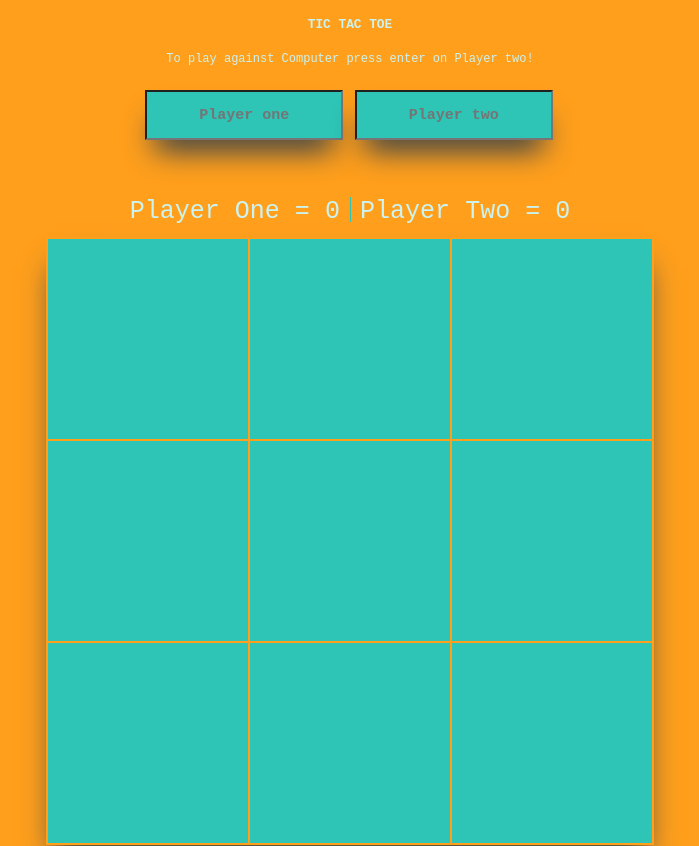
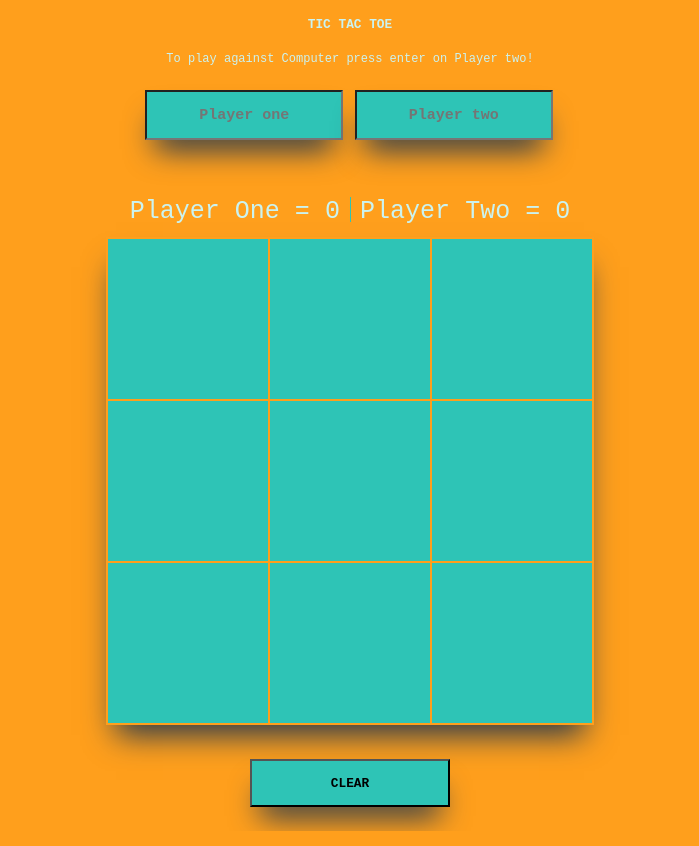
Before and after one commit to Lmaul77/TicTacToe, a plain HTML site: page index.html in a window 1280 px wide. Shown: the top 846 px of the page, without its empty margins (290-989 px from the left). Drawn offline with Linux system fonts and the light colour scheme.

Commit message:
adjusted box sizes

```diff
--- a/style.css
+++ b/style.css
@@ -57,8 +57,8 @@ td {
     color: #CBF3F0;
     text-align: center;
     margin: 10px;
-    height: 200px;
-    width: 200px;
+    height: 10rem;
+    width: 10rem;
 }
 
 td:hover {
```
